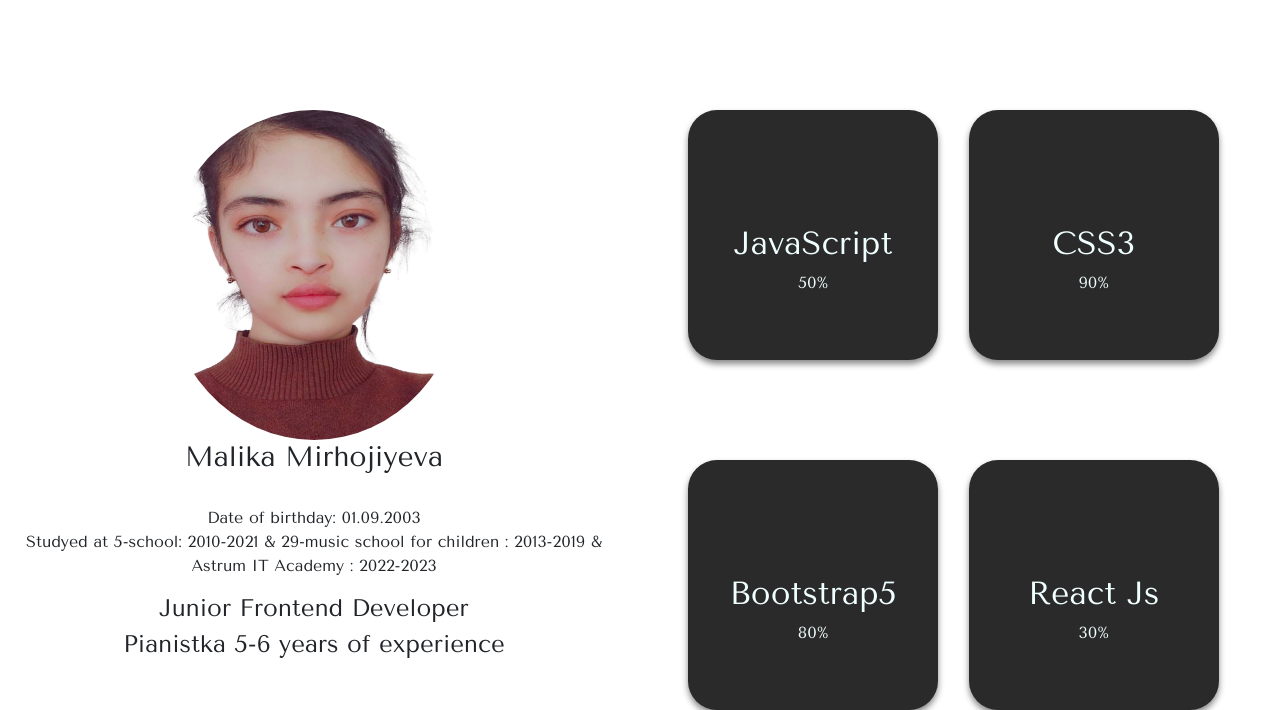
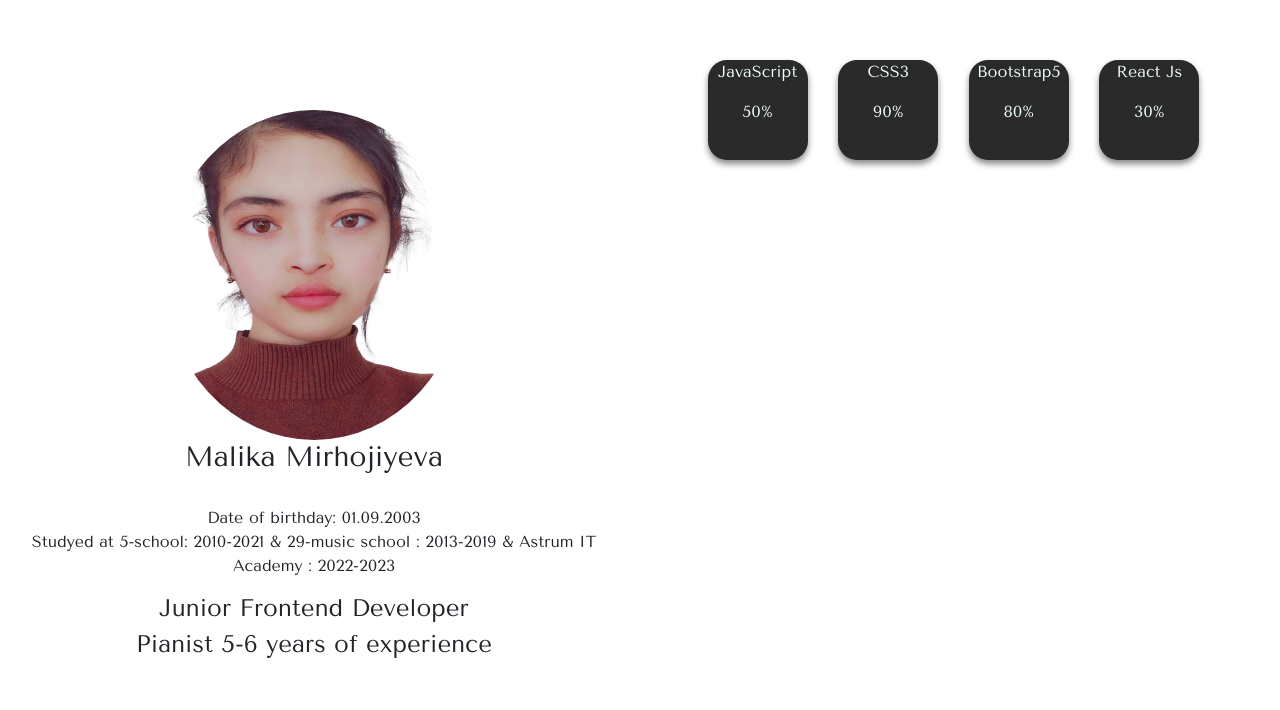
Before and after one commit to Malika-Mirxojiyeva/Mirhojiyeva-Malika, a plain HTML site: page index.html in a window 1280 px wide. Shown: the part 743-1453 px from the top of the page. After the commit the page ends 1410 px from the top, so only its background shows below. Drawn offline with nearby package versions, Linux system fonts and the light colour scheme.

Commit message:
about page

```diff
--- a/index.html
+++ b/index.html
@@ -59,33 +59,33 @@
 
                            <h3> Malika Mirhojiyeva</h3>
                            <p><br> Date of birthday: 01.09.2003 <br>
-                                 Studyed at 5-school: 2010-2021 & 29-music school for children : 2013-2019 & Astrum IT Academy : 2022-2023<br>
+                                 Studyed at 5-school: 2010-2021 & 29-music school : 2013-2019 & Astrum IT Academy : 2022-2023<br>
                                 </p>
                                  <h4>Junior Frontend Developer</h4>
-                                 <h4>Pianistka 5-6 years of experience</h4>
+                                 <h4>Pianist 5-6 years of experience</h4>
                     </div>
 
                 </div>
 
-                <div class="col">
+                <div class="col conteyner-design">
 
                     <div class="design">
-                        <h2 class="block-design">JavaScript</h2>
+                        <p class="block-design">JavaScript</p>
                         <p>50%</p>
                     </div>
 
                     <div class="design">
-                        <h2 class="block-design">CSS3</h2>
+                        <p class="block-design">CSS3</p>
                         <p>90%</p>
                     </div>
 
                     <div class="design">
-                        <h2 class="block-design">Bootstrap5</h2>
+                        <p class="block-design">Bootstrap5</p>
                         <p>80%</p>
                     </div>
 
                     <div class="design">
-                        <h2 class="block-design">React Js</h2>
+                        <p class="block-design">React Js</p>
                         <p>30%</p>
                     </div>
 
--- a/style.css
+++ b/style.css
@@ -12,8 +12,9 @@ header{
     width: 100%;
     height: 80px;
     background-color: rgb(35, 35, 35);
+    position: fixed;
+    text-align: center;
     justify-items: center;
-    position: fixed;
 }
 
 .navbar{
@@ -206,17 +207,17 @@ header{
 }
 
 .design{
-    width: 250px;
-    height: 250px;
-    left: 365px;
-    top: 900px;
+    width: 100px;
+    height: 100px;
+    /* left: 365px;
+    top: 900px; */
     background: #2A2A2A;
     box-shadow: 0px 4px 6px rgba(0, 0, 0, 0.47);
-    border-radius: 29px;
+    border-radius: 19px;
     box-sizing: border-box;
     color: azure;
     display: inline-block;
-    margin-block-start: 100px;
+    margin-block-start: 50px;
     margin-inline-end: 25px;
 }
 
@@ -224,14 +225,11 @@ header{
     box-shadow: rgba(0, 0, 0, 0.25) 0px 54px 55px, rgba(0, 0, 0, 0.12) 0px -12px 30px, rgba(0, 0, 0, 0.12) 0px 4px 6px, rgba(0, 0, 0, 0.17) 0px 12px 13px, rgba(0, 0, 0, 0.09) 0px -3px 5px;
 }
 
-.block-design{
-   margin-block-start: 115px;
-}
-
 .about-title{
     text-align: center;
     font-family: sans-serif;
 }
+
 #portfolio{
     height: 820px;
     display: flex;
@@ -246,7 +244,7 @@ header{
     background-image:none;
 }
 
-@media screen and (min-width: 480px) {
+@media screen and (max-width: 480px) {
     body{
         padding: 0;
         margin: 0;
@@ -254,4 +252,24 @@ header{
     .image-user{
       display: inline-block;
     }
+
+    .design{
+        text-align: center;
+        width: 150;
+        height: 150;
+        font-size: 18px;
+        text-align: center;
+        display: table-row;
+    }
+
+    .conteyner-design{
+        display: flex;
+    }
+
+    .block-design{
+        text-align: center;
+        justify-content: center;
+        font-size: 18px;
+        color:white;
+    }
   }
```
